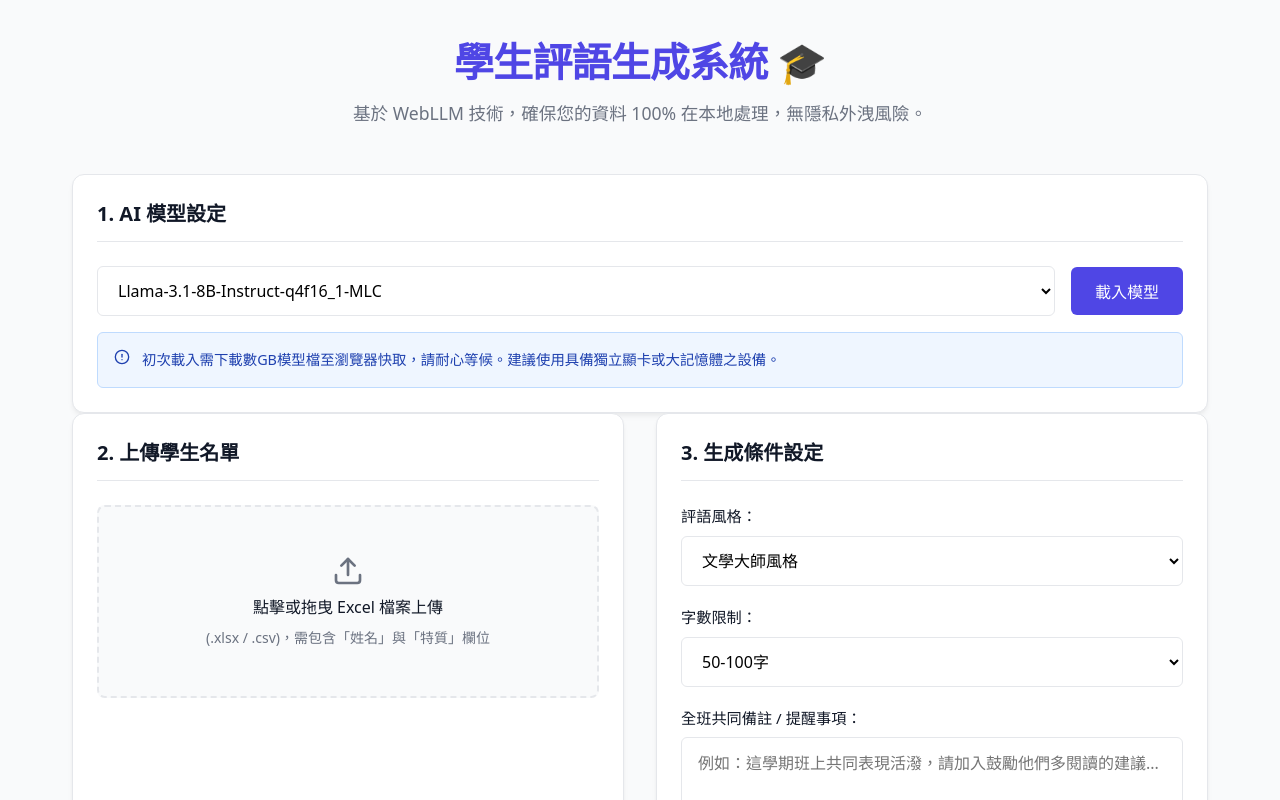
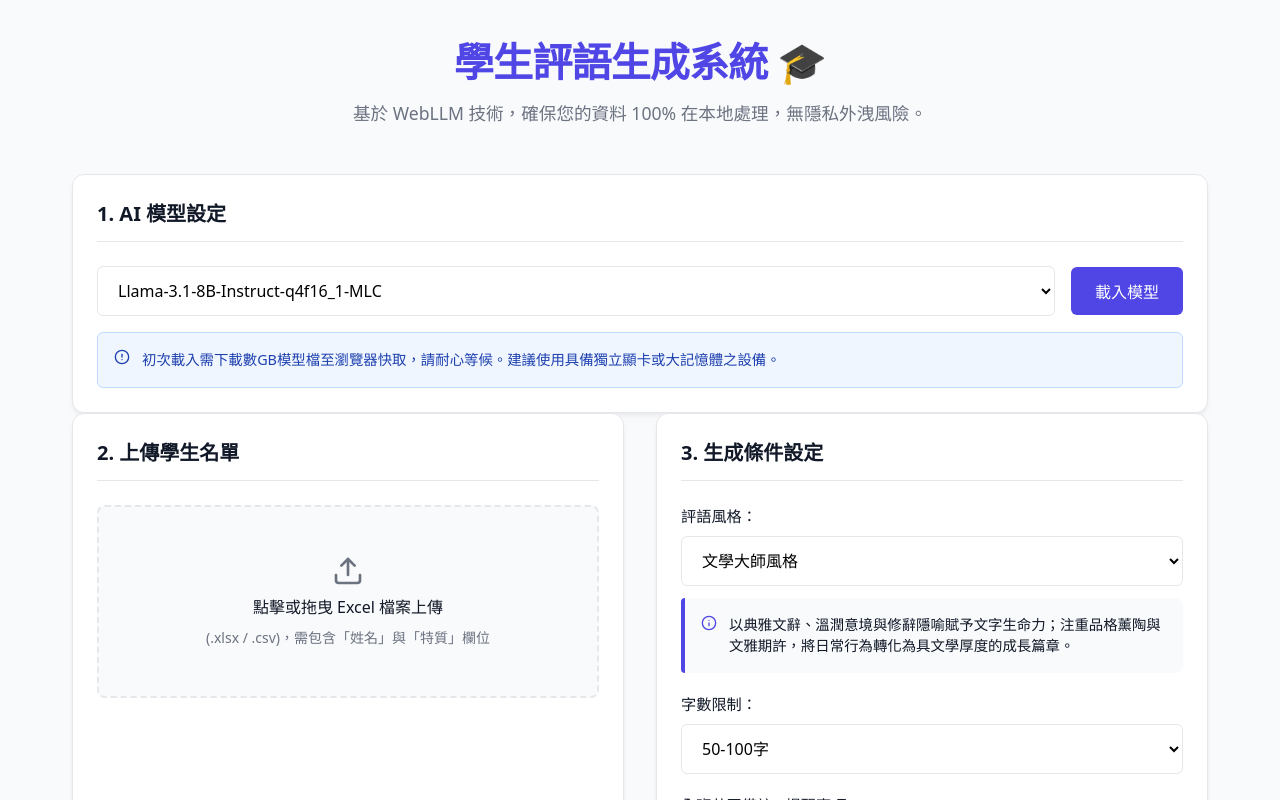
Before and after one commit to chy23/STU_Rmks, a React (Vite) app: page / in a window 1280 px wide. Shown: the top 800 px of the page. Built offline with nearby package versions, Linux system fonts and the light colour scheme.

Commit message:
UI: Add floating style description box to show style features

```diff
--- a/src/App.css
+++ b/src/App.css
@@ -329,3 +329,30 @@ select:focus, input[type="text"]:focus, textarea:focus {
     align-items: stretch;
   }
 }
+
+/* Style Description Box */
+.style-description-box {
+  margin-top: 0.75rem;
+  padding: 1rem;
+  background-color: #F8FAFC;
+  border-left: 4px solid var(--primary);
+  border-radius: 4px 8px 8px 4px;
+  font-size: 0.9rem;
+  color: var(--text-main);
+  line-height: 1.5;
+  display: flex;
+  gap: 0.75rem;
+  align-items: flex-start;
+  animation: fadeIn 0.3s ease;
+}
+
+.style-description-box .icon {
+  color: var(--primary);
+  flex-shrink: 0;
+  margin-top: 0.1rem;
+}
+
+@keyframes fadeIn {
+  from { opacity: 0; transform: translateY(-5px); }
+  to { opacity: 1; transform: translateY(0); }
+}
--- a/src/App.jsx
+++ b/src/App.jsx
@@ -1,7 +1,7 @@
 import React, { useState, useRef, useEffect } from 'react';
 import { CreateMLCEngine } from "@mlc-ai/web-llm";
 import * as XLSX from 'xlsx';
-import { Upload, Download, Settings, Play, CheckCircle2, Loader2, AlertCircle } from 'lucide-react';
+import { Upload, Download, Settings, Play, CheckCircle2, Loader2, AlertCircle, Info } from 'lucide-react';
 import './App.css';
 
 const AVAILABLE_MODELS = [
@@ -308,6 +308,12 @@ function App() {
               <select value={style} onChange={e => setStyle(e.target.value)}>
                 {STYLES.map(s => <option key={s.name} value={s.name} title={s.desc}>{s.name}</option>)}
               </select>
+              {style !== "其他" && STYLES.find(s => s.name === style)?.desc && (
+                <div className="style-description-box">
+                  <Info size={16} className="icon" />
+                  <span>{STYLES.find(s => s.name === style)?.desc}</span>
+                </div>
+              )}
               {style === "其他" && (
                 <input type="text" placeholder="輸入自訂風格..." value={customStyle} onChange={e => setCustomStyle(e.target.value)} className="mt-2" />
               )}
```
